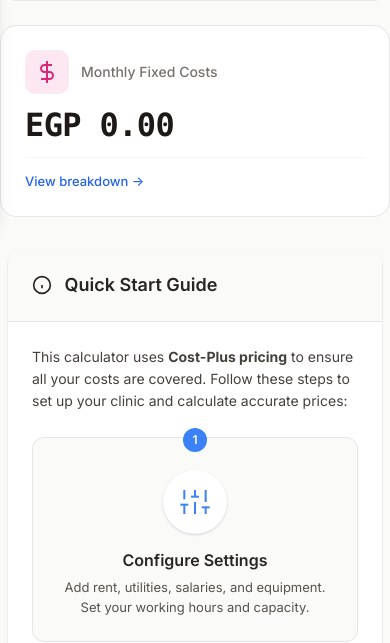
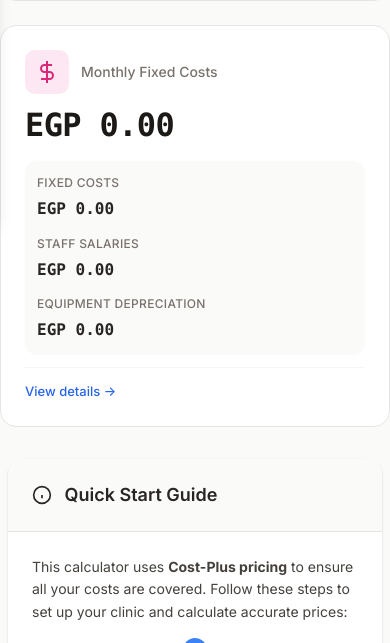
Before and after one commit to MohamedGohary96/DentalPricingCalculator, a Flask app: page / in a window 390 px wide. Shown: the part 622-1265 px from the top of the page. Run offline with Flask 3, Linux system fonts and the light colour scheme; the visitor is signed in with stand-in values (Sample User, id 1); data comes from the database, SQL or seed files in the repository; data that the repository does not hold is empty.

Commit message:
Add flexible doctor fee options: hourly, fixed, or percentage
Added three doctor fee calculation methods to services:

1. Hourly Rate (existing): Fee = hourly_rate × chair_time_hours
2. Fixed Fee (new): Flat fee per service regardless of time
3. Percentage (new): Percentage of final price (after profit & VAT)

Database changes:
- Added doctor_fee_type column (hourly/fixed/percentage)
- Added doctor_fixed_fee column for fixed amounts
- Added doctor_percentage column for percentage-based fees
- Migrations handle existing services (default to 'hourly')

Backend changes (modules/models.py):
- Updated calculate_service_price() to handle all three fee types
- Percentage type uses reverse calculation:
  final_price = costs / (1 - percentage)
- Updated create_service() to accept new parameters

Frontend changes (static/js/app.js):
- Added fee type selector in service form
- Dynamic input fields based on selected fee type
- Updated service list table to show fee type
- Enhanced price breakdown to display calculation method
- Form validation for each fee type

Dashboard changes (app.py):
- Updated /api/dashboard/stats to include cost breakdowns:
  - Fixed costs
  - Staff salaries
  - Equipment depreciation
- Dashboard now shows detailed chair hourly rate components

UI/UX improvements (static/css/style.css):
- Price health zones adjusted: 45% under, 10% optimal, 45% over
- Green zone only for ±5% variance (optimal pricing)
- Underpriced: Red-to-amber gradient (urgency)
- Overpriced: Blue-to-indigo gradient (informational)
- Added metric breakdown cards with responsive layout

All three doctor fee types tested and working correctly.

Co-Authored-By: Claude Sonnet 4.5 <noreply@anthropic.com>

```diff
--- a/app.py
+++ b/app.py
@@ -153,20 +153,37 @@ def api_dashboard_stats():
     clinic_id = get_clinic_id()
     services = get_all_services(clinic_id)
     fixed_costs = get_all_fixed_costs(clinic_id)
+    salaries = get_all_salaries(clinic_id)
+    equipment_list = get_all_equipment(clinic_id)
     capacity = get_clinic_capacity(clinic_id)
 
+    # Fixed costs breakdown (matching service price calculation)
     total_fixed = sum(c['monthly_amount'] for c in fixed_costs if c['included'])
+    total_salaries = sum(s['monthly_salary'] for s in salaries if s['included'])
+
+    # Fixed equipment depreciation
+    fixed_depreciation = 0
+    for eq in equipment_list:
+        if eq['allocation_type'] == 'fixed':
+            monthly_depreciation = eq['purchase_cost'] / (eq['life_years'] * 12)
+            fixed_depreciation += monthly_depreciation
+
+    total_monthly_fixed = total_fixed + total_salaries + fixed_depreciation
 
     theoretical_hours = capacity['chairs'] * capacity['days_per_month'] * capacity['hours_per_day']
     effective_hours = theoretical_hours * (capacity['utilization_percent'] / 100)
 
-    chair_hourly_rate = total_fixed / effective_hours if effective_hours > 0 else 0
+    chair_hourly_rate = total_monthly_fixed / effective_hours if effective_hours > 0 else 0
 
     return jsonify({
         'total_services': len(services),
-        'total_fixed_monthly': round(total_fixed, 2),
+        'total_fixed_monthly': round(total_monthly_fixed, 2),
         'chair_hourly_rate': round(chair_hourly_rate, 2),
-        'effective_hours': round(effective_hours, 2)
+        'effective_hours': round(effective_hours, 2),
+        # Breakdown components
+        'fixed_costs': round(total_fixed, 2),
+        'staff_salaries': round(total_salaries, 2),
+        'equipment_depreciation': round(fixed_depreciation, 2)
     })
 
 
--- a/static/css/style.css
+++ b/static/css/style.css
@@ -287,6 +287,44 @@ h1, h2, h3, h4, h5, h6 { font-family: var(--font-sans); font-weight: 600; color:
     text-decoration: underline;
 }
 
+.metric-card-wide {
+    grid-column: span 2;
+}
+
+.metric-breakdown {
+    display: flex;
+    flex-wrap: wrap;
+    gap: 1rem;
+    margin-top: 1rem;
+    padding: 0.75rem;
+    background: var(--gray-50);
+    border-radius: var(--radius-lg);
+}
+
+.breakdown-item {
+    display: flex;
+    flex-direction: column;
+    flex: 1;
+    min-width: 120px;
+}
+
+.breakdown-label {
+    font-size: 0.75rem;
+    color: var(--gray-500);
+    font-weight: 500;
+    text-transform: uppercase;
+    letter-spacing: 0.025em;
+    margin-bottom: 0.25rem;
+}
+
+.breakdown-value {
+    font-size: 1rem;
+    font-weight: 600;
+    color: var(--gray-800);
+    font-family: var(--font-mono);
+    font-variant-numeric: tabular-nums;
+}
+
 /* Setup Steps */
 .setup-steps {
     display: grid;
@@ -684,18 +722,18 @@ h1, h2, h3, h4, h5, h6 { font-family: var(--font-sans); font-weight: 600; color:
 }
 
 .zone-under {
-    width: 40%;
-    background: linear-gradient(90deg, #fecaca, #fde68a);
+    width: 45%;
+    background: linear-gradient(90deg, #fecaca 0%, #fde68a 100%);
 }
 
 .zone-optimal {
-    width: 20%;
+    width: 10%;
     background: #86efac;
 }
 
 .zone-over {
-    width: 40%;
-    background: linear-gradient(90deg, #93c5fd, #a5b4fc);
+    width: 45%;
+    background: linear-gradient(90deg, #bfdbfe 0%, #c7d2fe 100%);
 }
 
 .health-indicator {
@@ -934,6 +972,8 @@ h1, h2, h3, h4, h5, h6 { font-family: var(--font-sans); font-weight: 600; color:
     .metrics-grid { grid-template-columns: 1fr; }
     .setup-steps { grid-template-columns: 1fr; }
     .form-row { grid-template-columns: 1fr; }
+    .metric-card-wide { grid-column: span 1; }
+    .metric-breakdown { flex-direction: column; gap: 0.75rem; }
 
     /* Login page */
     .login-left { display: none; }
--- a/static/js/app.js
+++ b/static/js/app.js
@@ -140,6 +140,27 @@ window.addConsumableRow = function() {
 
     // Insert at top instead of bottom
     container.insertBefore(row, container.firstChild);
+};
+
+// Toggle doctor fee input fields based on fee type
+window.toggleDoctorFeeInputs = function() {
+    const feeType = document.getElementById('doctorFeeTypeSelect')?.value || 'hourly';
+    const hourlyGroup = document.getElementById('doctorHourlyFeeGroup');
+    const fixedGroup = document.getElementById('doctorFixedFeeGroup');
+    const percentageGroup = document.getElementById('doctorPercentageGroup');
+
+    if (hourlyGroup) hourlyGroup.style.display = feeType === 'hourly' ? 'block' : 'none';
+    if (fixedGroup) fixedGroup.style.display = feeType === 'fixed' ? 'block' : 'none';
+    if (percentageGroup) percentageGroup.style.display = feeType === 'percentage' ? 'block' : 'none';
+
+    // Update required attribute
+    const hourlyInput = hourlyGroup?.querySelector('input');
+    const fixedInput = fixedGroup?.querySelector('input');
+    const percentageInput = percentageGroup?.querySelector('input');
+
+    if (hourlyInput) hourlyInput.required = feeType === 'hourly';
+    if (fixedInput) fixedInput.required = feeType === 'fixed';
+    if (percentageInput) percentageInput.required = feeType === 'percentage';
 };
 
 function openModal(title, content, size='') {
@@ -281,7 +302,7 @@ const Pages = {
                     </div>
                 </div>
 
-                <div class="metric-card">
+                <div class="metric-card metric-card-wide">
                     <div class="metric-header">
                         <span class="metric-icon" style="background: #fce7f3; color: #db2777;">
                             <svg width="24" height="24" viewBox="0 0 24 24" fill="none" stroke="currentColor" stroke-width="2">
@@ -292,8 +313,22 @@ const Pages = {
                         <span class="metric-label">Monthly Fixed Costs</span>
                     </div>
                     <div class="metric-value currency">${formatCurrency(stats.total_fixed_monthly)}</div>
+                    <div class="metric-breakdown">
+                        <div class="breakdown-item">
+                            <span class="breakdown-label">Fixed Costs</span>
+                            <span class="breakdown-value">${formatCurrency(stats.fixed_costs)}</span>
+                        </div>
+                        <div class="breakdown-item">
+                            <span class="breakdown-label">Staff Salaries</span>
+                            <span class="breakdown-value">${formatCurrency(stats.staff_salaries)}</span>
+                        </div>
+                        <div class="breakdown-item">
+                            <span class="breakdown-label">Equipment Depreciation</span>
+                            <span class="breakdown-value">${formatCurrency(stats.equipment_depreciation)}</span>
+                        </div>
+                    </div>
                     <div class="metric-footer">
-                        <span class="metric-action" onclick="APP.loadPage('settings')">View breakdown →</span>
+                        <span class="metric-action" onclick="APP.loadPage('settings')">View details →</span>
                     </div>
                 </div>
             </div>
@@ -1106,17 +1141,27 @@ const Pages = {
                                 <tr>
                                     <th>Service Name</th>
                                     <th>Chair Time (hrs)</th>
-                                    <th>Doctor Fee/hr</th>
+                                    <th>Doctor Fee</th>
                                     <th>Equipment</th>
                                     <th>Actions</th>
                                 </tr>
                             </thead>
                             <tbody>
-                                ${services.map(s => `
+                                ${services.map(s => {
+                                    let doctorFeeDisplay = '';
+                                    const feeType = s.doctor_fee_type || 'hourly';
+                                    if (feeType === 'hourly') {
+                                        doctorFeeDisplay = `${formatCurrency(s.doctor_hourly_fee)}/hr`;
+                                    } else if (feeType === 'fixed') {
+                                        doctorFeeDisplay = `${formatCurrency(s.doctor_fixed_fee)} (Fixed)`;
+                                    } else if (feeType === 'percentage') {
+                                        doctorFeeDisplay = `${s.doctor_percentage}% of final`;
+                                    }
+                                    return `
                                     <tr>
                                         <td><strong>${s.name}</strong></td>
                                         <td>${s.chair_time_hours}</td>
-                                        <td>${formatCurrency(s.doctor_hourly_fee)}</td>
+                                        <td>${doctorFeeDisplay}</td>
                                         <td>${s.equipment_name||'-'}</td>
                                         <td>
                                             <button class="btn btn-sm btn-success" onclick="Pages.viewServicePrice(${s.id})" title="View Price">💰</button>
@@ -1124,7 +1169,8 @@ const Pages = {
                                             <button class="btn btn-sm btn-ghost" onclick="Pages.deleteService(${s.id})" title="Delete">🗑️</button>
                                         </td>
                                     </tr>
-                                `).join('')}
+                                `;
+                                }).join('')}
                             </tbody>
                         </table>
                     ` : `
@@ -1179,11 +1225,34 @@ const Pages = {
                             </div>
                         </div>
                         <div class="form-group">
+                            <label class="form-label required">Doctor Fee Type</label>
+                            <select class="form-input" name="doctor_fee_type" id="doctorFeeTypeSelect" onchange="window.toggleDoctorFeeInputs()" required>
+                                <option value="hourly" ${(!service || service.doctor_fee_type === 'hourly') ? 'selected' : ''}>Hourly Rate</option>
+                                <option value="fixed" ${service?.doctor_fee_type === 'fixed' ? 'selected' : ''}>Fixed Fee</option>
+                                <option value="percentage" ${service?.doctor_fee_type === 'percentage' ? 'selected' : ''}>Percentage of Final Price</option>
+                            </select>
+                        </div>
+                        <div class="form-group" id="doctorHourlyFeeGroup" style="display:${(!service || service.doctor_fee_type === 'hourly') ? 'block' : 'none'}">
                             <label class="form-label required">Doctor Fee per Hour</label>
                             <div class="input-with-unit">
-                                <input type="number" class="form-input" name="doctor_hourly_fee" value="${service?.doctor_hourly_fee||''}" step="1" placeholder="e.g., 500" required>
+                                <input type="number" class="form-input" name="doctor_hourly_fee" value="${service?.doctor_hourly_fee||''}" step="1" placeholder="e.g., 500">
                                 <span class="input-unit">EGP/hr</span>
                             </div>
+                        </div>
+                        <div class="form-group" id="doctorFixedFeeGroup" style="display:${service?.doctor_fee_type === 'fixed' ? 'block' : 'none'}">
+                            <label class="form-label required">Fixed Doctor Fee</label>
+                            <div class="input-with-unit">
+                                <input type="number" class="form-input" name="doctor_fixed_fee" value="${service?.doctor_fixed_fee||''}" step="1" placeholder="e.g., 1000">
+                                <span class="input-unit">EGP</span>
+                            </div>
+                        </div>
+                        <div class="form-group" id="doctorPercentageGroup" style="display:${service?.doctor_fee_type === 'percentage' ? 'block' : 'none'}">
+                            <label class="form-label required">Doctor Fee Percentage</label>
+                            <div class="input-with-unit">
+                                <input type="number" class="form-input" name="doctor_percentage" value="${service?.doctor_percentage||''}" step="0.1" placeholder="e.g., 30" min="0" max="100">
+                                <span class="input-unit">%</span>
+                            </div>
+                            <small style="color:var(--gray-500);font-size:0.8125rem;">Percentage of final price (after profit & VAT)</small>
                         </div>
                     </div>
                     <div class="form-group">
@@ -1321,7 +1390,23 @@ const Pages = {
             e.preventDefault();
             const formData = Object.fromEntries(new FormData(e.target));
             formData.chair_time_hours = parseFloat(formData.chair_time_hours);
-            formData.doctor_hourly_fee = parseFloat(formData.doctor_hourly_fee);
+
+            // Doctor fee handling based on type
+            formData.doctor_fee_type = formData.doctor_fee_type || 'hourly';
+            if (formData.doctor_fee_type === 'hourly') {
+                formData.doctor_hourly_fee = parseFloat(formData.doctor_hourly_fee) || 0;
+                formData.doctor_fixed_fee = 0;
+                formData.doctor_percentage = 0;
+            } else if (formData.doctor_fee_type === 'fixed') {
+                formData.doctor_hourly_fee = 0;
+                formData.doctor_fixed_fee = parseFloat(formData.doctor_fixed_fee) || 0;
+                formData.doctor_percentage = 0;
+            } else if (formData.doctor_fee_type === 'percentage') {
+                formData.doctor_hourly_fee = 0;
+                formData.doctor_fixed_fee = 0;
+                formData.doctor_percentage = parseFloat(formData.doctor_percentage) || 0;
+            }
+
             // Checkbox is only in FormData when checked, so if it's undefined, it was unchecked
             formData.use_default_profit = formData.use_default_profit === 'on' ? 1 : 0;
             if (formData.custom_profit_percent) {
@@ -1421,7 +1506,23 @@ const Pages = {
                             </td>
                             <td style="text-align:right;vertical-align:top;">${formatCurrency(price.chair_time_cost)}</td>
                         </tr>
-                        <tr><td>Doctor Fee</td><td style="text-align:right;">${formatCurrency(price.doctor_fee)}</td></tr>
+                        <tr>
+                            <td>
+                                Doctor Fee
+                                ${(() => {
+                                    const feeType = service.doctor_fee_type || 'hourly';
+                                    if (feeType === 'hourly') {
+                                        return `<span style="font-size:0.75rem;color:#64748b;"> (${formatCurrency(service.doctor_hourly_fee)}/hr × ${service.chair_time_hours}hrs)</span>`;
+                                    } else if (feeType === 'fixed') {
+                                        return `<span style="font-size:0.75rem;color:#64748b;"> (Fixed fee)</span>`;
+                                    } else if (feeType === 'percentage') {
+                                        return `<span style="font-size:0.75rem;color:#64748b;"> (${service.doctor_percentage}% of final price)</span>`;
+                                    }
+                                    return '';
+                                })()}
+                            </td>
+                            <td style="text-align:right;">${formatCurrency(price.doctor_fee)}</td>
+                        </tr>
                         <tr><td>Equipment Cost</td><td style="text-align:right;">${formatCurrency(price.equipment_cost)}</td></tr>
                         <tr><td>Direct Materials</td><td style="text-align:right;">${formatCurrency(price.materials_cost)}</td></tr>
                         <tr style="border-top:1px solid #ccc;font-weight:bold;"><td>TOTAL COST</td><td style="text-align:right;">${formatCurrency(price.total_cost)}</td></tr>
@@ -1485,9 +1586,10 @@ const Pages = {
             const absPercent = Math.abs(variancePercent).toFixed(0);
 
             // Calculate position on the health bar (0-100)
-            // -50% = 0, 0% = 50%, +50% = 100
-            let position = 50 + (variancePercent / 2);
-            position = Math.max(5, Math.min(95, position));
+            // Zone layout: under (0-45%), optimal (45-55%), over (55-100%)
+            // Map: -50% variance = 0%, 0% variance = 50%, +50% variance = 100%
+            let position = 50 + (variancePercent);
+            position = Math.max(3, Math.min(97, position));
 
             if (Math.abs(variancePercent) <= 5) {
                 return {
```
Also changed, not shown: modules/database.py (+8 -0 lines), modules/models.py (+42 -14 lines).
